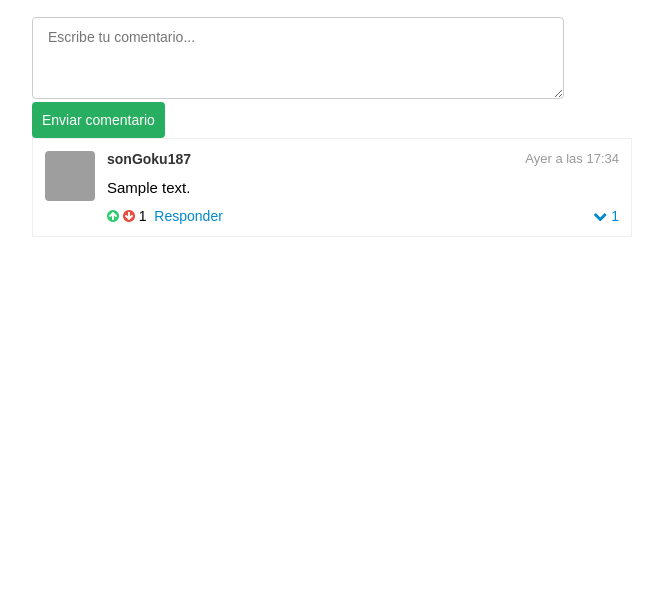
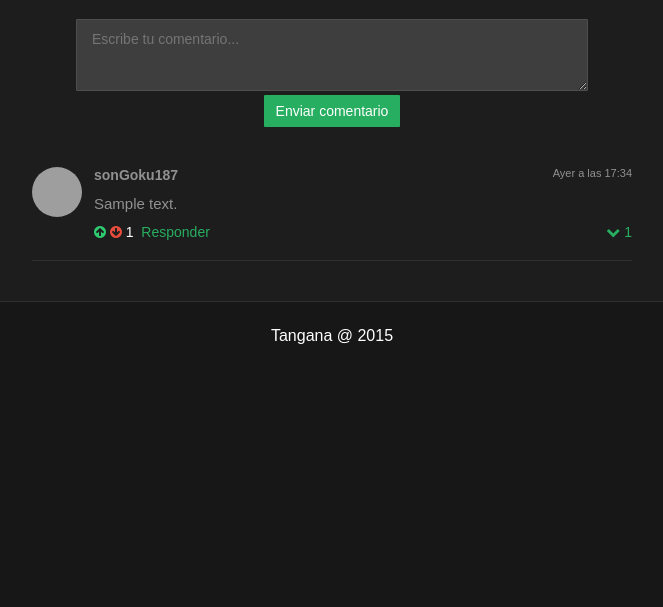
Before and after one commit to guillemp/tangana, a Django app: page /match/1/ in a window 1280 px wide. Shown: the part 193-800 px from the top of the page, without its empty margins (308-971 px from the left). Run offline with Django 3.2, Linux system fonts and the light colour scheme; tables that the repository leaves empty hold one stand-in row (values such as "Sample post"); grey boxes are pictures that could not be loaded.

Commit message:
Going to dark design

```diff
--- a/webapp/static/css/tangana.css
+++ b/webapp/static/css/tangana.css
@@ -12,40 +12,59 @@
  *
  */
 html,body,h1,h2,h3,p,ul,li,form,input,textarea,button,select {margin:0;padding:0;}
-body {font-family:arial,helvetica,sans-serif;font-size:13px;}
-a {color:#08C;}
+body {font-family:Arial,Helvetica,"Lucida Grande",sans-serif;font-size:16px;background:#171717;}
+a {color:#27ae60;text-decoration:none;}
 a:active, button:active {opacity:0.6}
 .clear {clear:both;}
 .wrap {max-width:600px;margin:0 auto;}
 
-.header {background:#27ae60;padding:8px 15px;}
-.header a {text-decoration:none;color:white;font-size:26px;float:left;}
+.header {background:#1D1D1D;padding:8px 15px;border-bottom:1px solid #2F2F2F}
+.header h1 a {color:#2ecc71;text-decoration:none;font-size:26px;float:left;}
 
 .menu {float:right}
 .menu ul {list-style:none}
 .menu li {float:left;}
-.menu li a {float:left;display:block;font-size:14px;margin-left:20px;}
+.menu li a {float:left;display:block;font-size:14px;margin-left:20px;color:#919191;text-decoration:none}
 .menu li a:hover {text-decoration:underline}
 
-.score {background:#f2f2f2;color:#000;padding:20px;position:relative;margin-bottom:20px}
+.content {background:#1D1D1D;padding-bottom:40px;}
+
+.footer {background:#171717;border-top:1px solid #2F2F2F;padding:25px;color:#FFF;text-align:center;}
+.footer a {color:#919191;}
+
+.f {
+    background:url(/static/img/messi.jpg) center center;
+    background-size:cover;
+}
+
+.score {
+    background: -moz-linear-gradient(top,rgba(29,29,29,0.65) 0,rgba(29,29,29,1) 100%);
+    background: -webkit-gradient(linear,left top,left bottom,color-stop(0%,rgba(29,29,29,0.5)),color-stop(100%,rgba(29,29,29,1)));
+    background: -webkit-linear-gradient(top,rgba(29,29,29,0.65) 0,rgba(29,29,29,1) 100%);
+    background: -o-linear-gradient(top,rgba(29,29,29,0.65) 0,rgba(29,29,29,1) 100%);
+    background: -ms-linear-gradient(top,rgba(29,29,29,0.65) 0,rgba(29,29,29,1) 100%);
+    background: linear-gradient(to bottom,rgba(29,29,29,0.65) 0,rgba(29,29,29,1) 100%);
+    filter: progid:DXImageTransform.Microsoft.gradient(startColorstr='#801d1d1d',endColorstr='#1d1d1d',GradientType=0);
+    color:#000;padding:20px;position:relative;margin-bottom:20px}
 .score:after {clear:both;display:table;content:"";}
 .score-logo {float:left;width:15%;text-align:center;}
-.score-team {float:left;width:25%;font-size:22px;text-align:center;}
+.score-team {color:#fff;float:left;width:25%;font-size:22px;text-align:center;}
 .score-num {color:#fff;float:left;width:10%;font-size:52px;text-align:center;}
 .score-date {position:absolute;width:200px;text-align:center;left:300px;bottom:30px;}
 
-.comment {padding:12px;position:relative;background:#FFF;border:1px solid #ecf0f1;margin-bottom:12px;}
+
+.comment {padding:20px 0;position:relative;background:none;border-bottom:1px solid #2F2F2F;margin-bottom:0;}
 .comment-avatar {position:absolute;width:62px;}
-.comment-avatar img {border-radius:4px;}
+.comment-avatar img {border-radius:50%;}
 .comment-header {margin-left:62px;margin-bottom:10px;}
-.comment-footer {margin-left:62px;margin-top:10px;}
-.comment-username a {display:block;float:left;font-weight:bold;color:#333;font-size:14px;text-decoration:none}
+.comment-footer {margin-left:62px;margin-top:10px;color:#fff;}
+.comment-username a {display:block;float:left;font-weight:bold;color:#919191;font-size:14px;text-decoration:none}
 .comment-username a:hover {text-decoration:underline}
-.comment-date a {display:block;float:right;color:#999;text-decoration:none}
+.comment-date a {display:block;float:right;color:#919191;text-decoration:none;font-size:11px;}
 .comment-date a:hover {text-decoration:underline}
 .comment-content:before {clear:both;display:table;content:"";}
 .comment-content {margin-left:62px;}
-.comment-content p {font-size:15px;line-height:1.4em;}
+.comment-content p {color:#919191;font-size:15px;line-height:1.4;}
 .comment-votes {float:left;font-size:14px;}
 .comment-votes a {text-decoration:none;}
 .comment-replies {float:right;font-size:14px;}
@@ -56,6 +75,8 @@ a:active, button:active {opacity:0.6}
 
 .row {display:block;}
 
+.form {margin-bottom:20px;text-align:center}
+
 input,textarea,button,select {
     font-family:arial,sans-serif;
     font-size:14px;
@@ -63,17 +84,19 @@ input,textarea,button,select {
 }
 
 textarea {
-    width:500px;
-    height:60px;
-    border:1px solid #CCC;
-    border-radius:4px;
+    width:480px;
+    height:50px;
+    border:1px solid #4E4E4E;
+    border-radius:1px;
     padding:10px 15px;
     line-height:19px;
+    background:#3E3E3E;
+    color:#EEE;
 }
 button {
     background:#27ae60;
+    border-radius:1px;
     border:none;
     color:white;
-    border-radius: 4px;
-    padding:10px;
+    padding:8px 12px;
 }
--- a/webapp/static/js/tangana.js
+++ b/webapp/static/js/tangana.js
@@ -25,6 +25,14 @@ $(document).ready(function() {
         }
         return false;
     });
+
+
+    // prevent enters
+    $('#form_content').keypress(function(event) {
+        if (event.keyCode == '13') {
+            event.preventDefault();
+        }
+    });
 });
 
 function saveVote(voteType) {
--- a/webapp/templates/base.html
+++ b/webapp/templates/base.html
@@ -35,6 +35,7 @@
 </div>
 
 <div class="footer">
+	<p>Tangana @ 2015</p>
 </div>
 
 </body>
--- a/webapp/templates/form.html
+++ b/webapp/templates/form.html
@@ -1,6 +1,6 @@
-<div class="">
+<div class="form">
 	<form method="post" action="">
-		<textarea name="content" placeholder="Escribe tu comentario..."></textarea>
+		<textarea name="content" id="form_content" placeholder="Escribe tu comentario..."></textarea>
 		<input type="hidden" name="match" value="{{ match.id }}">
 		{% csrf_token %}
 		<button>Enviar comentario</button>
--- a/webapp/templates/score.html
+++ b/webapp/templates/score.html
@@ -1,3 +1,4 @@
+<div class="f">
 <div class="score">
 	<div class="wrap">
 		<div class="score-logo"><img src="/static/img/logos/{{ match.home.id }}.png" width="100" height="100" /></div>
@@ -9,3 +10,4 @@
 		<div class="score-logo"><img src="/static/img/logos/{{ match.away.id }}.png" width="100" height="100" /></div>
 	</div>
 </div>
+</div>
```
Also changed, not shown: webapp/static/img/champions copy.jpg (added), webapp/static/img/champions.jpg (added), webapp/static/img/cover copy.jpeg (added), webapp/static/img/cover.jpeg, webapp/static/img/default.png (added), webapp/static/img/grass-v.jpg (added), webapp/static/img/grass.jpg (added), webapp/static/img/grass2.jpg (added), webapp/static/img/pedro.jpg (added), webapp/static/img/the_observer-o.png (added), webapp/static/img/the_observer.png (added).
